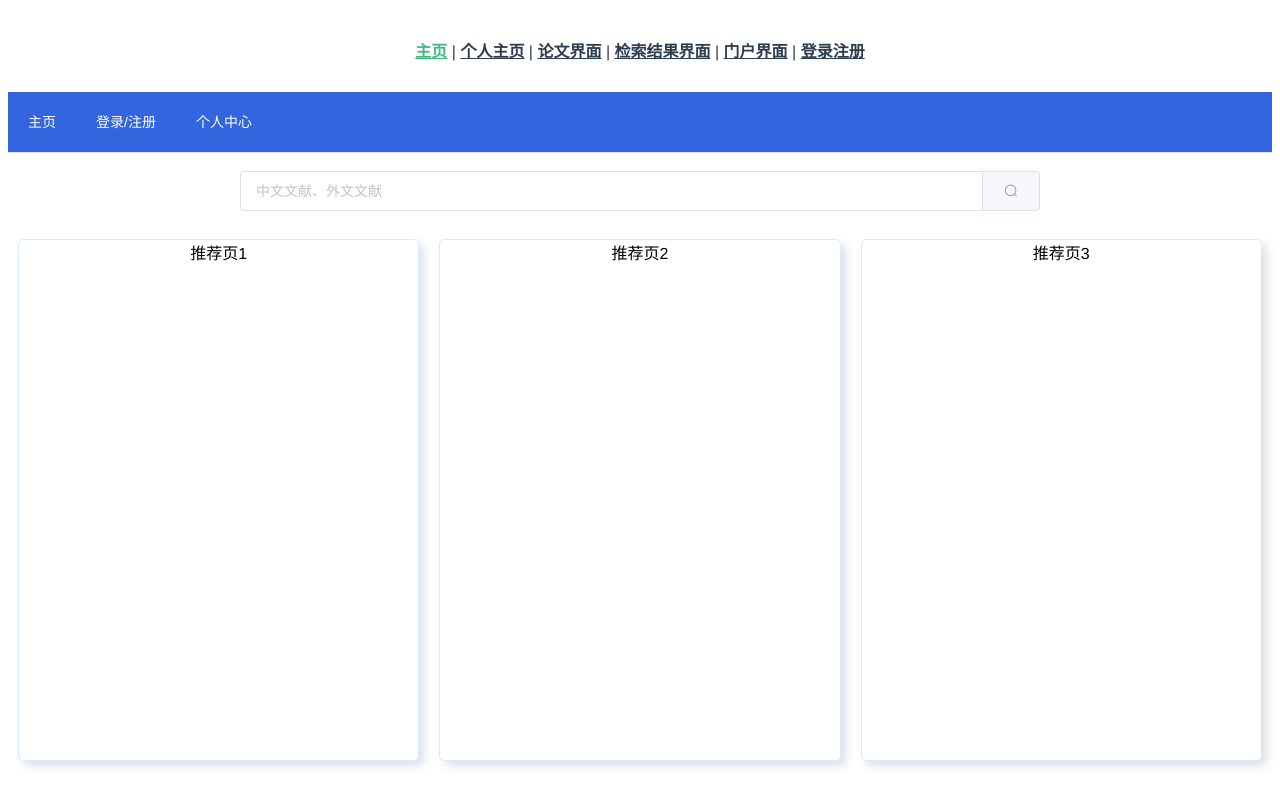
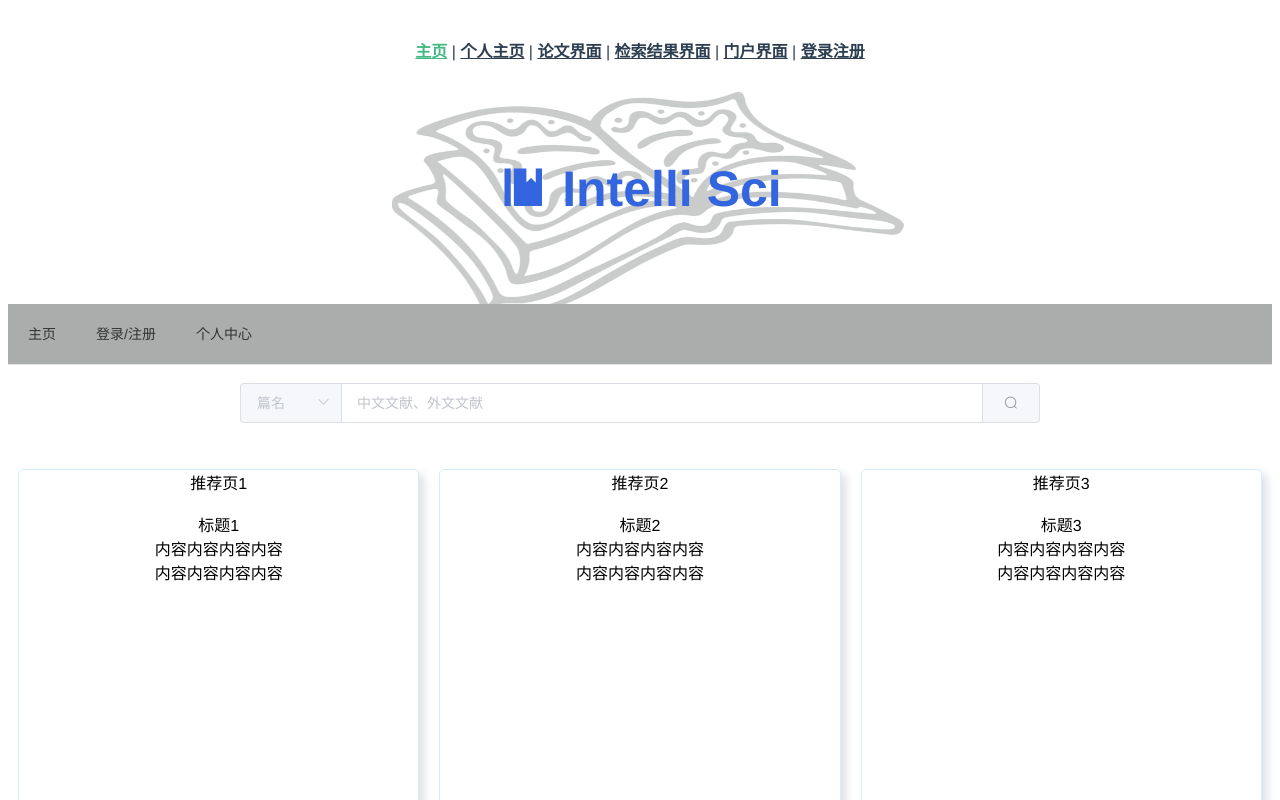
Before and after one commit to iL1nks/Vue-2022-Autumn, a Vue app: page /homepage in a window 1280 px wide. Shown: the top 800 px of the page. Built offline with nearby package versions, Linux system fonts and the light colour scheme.

Commit message:
随便改了点

```diff
--- a/src/views/HomePageView.vue
+++ b/src/views/HomePageView.vue
@@ -3,13 +3,27 @@
 
 <!-- <el-backtop target=".page-component__scroll .el-scrollbar__wrap"></el-backtop> -->
 <div class="line"></div>
+
+<!-- <div id="top_div"> -->
+<div>
+<div class="background">
+      <img src="../assets/1.jpeg" width="40%" height="80%" alt=""/>
+</div>
+<div class="front">
+  <br>
+  <p id="title"><i class="el-icon-s-management"></i> Intelli Sci</p>
+  <br>
+</div>
+</div>
+
+<br>
 <el-menu
   :default-active="activeIndex2"
   class="el-menu-demo"
   mode="horizontal"
   @select="handleSelect"
-  background-color="#3365de"
-  text-color="#fff"
+  background-color="#abadad"
+  text-color="#333333"
   active-text-color="#ffd04b">
 
   <!-- <el-menu-item index="1">处理中心</el-menu-item> -->
@@ -27,15 +41,27 @@
   </el-submenu> -->
 
 <el-menu-item index="5">主页</el-menu-item>
-  <el-menu-item index="3">登录/注册</el-menu-item>
+  <el-menu-item index="3" @click="goto_login()">登录/注册</el-menu-item>
   <el-menu-item index="4">个人中心</el-menu-item>
+</el-menu>
 
-</el-menu>
+
+
 
 <br>
 <el-input v-model="input" placeholder="中文文献、外文文献" size="big">
+  <el-select v-model="select" slot="prepend" placeholder="篇名">
+      <el-option label="篇名" value="1"></el-option>
+      <el-option label="主题" value="2"></el-option>
+      <el-option label="作者" value="3"></el-option>
+      <el-option label="全文" value="4"></el-option>
+      <el-option label="关键词" value="5"></el-option>
+    </el-select>
     <el-button slot="append" icon="el-icon-search" @click="show_input()"></el-button>
 </el-input>
+
+<br>
+
 <br><br>
 
   <!-- <el-container>
@@ -46,12 +72,25 @@
 <div id="divs">
   <div class="div" id="div1">
 推荐页1
+<br><br>
+标题1
+<br>
+内容内容内容内容<br>
+内容内容内容内容<br>
   </div>
   <div class="div" id="div2">
 推荐页2
+<br><br>
+标题2<br>
+内容内容内容内容<br>
+内容内容内容内容<br>
   </div>
   <div class="div" id="div3">
 推荐页3
+<br><br>
+标题3<br>
+内容内容内容内容<br>
+内容内容内容内容<br>
   </div>
 </div>
 
@@ -72,7 +111,8 @@
       return {
         activeIndex: '1',
         activeIndex2: '1',
-        input: ''
+        input: '',
+        select: ''
       };
     },
     methods: {
@@ -81,6 +121,9 @@
       },
       show_input() {
           console.log(this.input);
+      },
+      goto_login() {
+        this.$router.push({ path: '/login' });
       }
 
     }
@@ -88,6 +131,10 @@
 </script>
 
 <style scoped>
+.el-menu-demo {
+  /* height: 80px; */
+}
+
 .el-header, .el-footer {
     background-color: #B3C0D1;
     color: #333;
@@ -124,6 +171,9 @@
 
 .el-input {
     width: 800px;
+  }
+  .el-select{
+    width: 100px;
   }
 
 /* #div1 {
@@ -165,4 +215,30 @@
     color: #B3C0D1;
 }
 
+#title {
+  font-size: 50px;
+  font-weight: 900;
+  color: #3365de;
+}
+
+.background {
+  /* background-color: yellow; */
+  width: 100%;
+  height: 100%;
+  z-index: -1;
+  position: absolute;
+  width: 100%;
+  height: 35%;
+  opacity: 30%;
+}
+
+.front {
+  z-index: 1;
+  position: relative; /*调成absolute时没有居中而是靠左，所以我试了试改成relative了*/
+}
+
+/* .title_tuijianye {
+  font-size: 20px;
+} */
+
 </style>
```
Also changed, not shown: src/assets/1.jpeg (added), src/assets/2.jpg (added).
